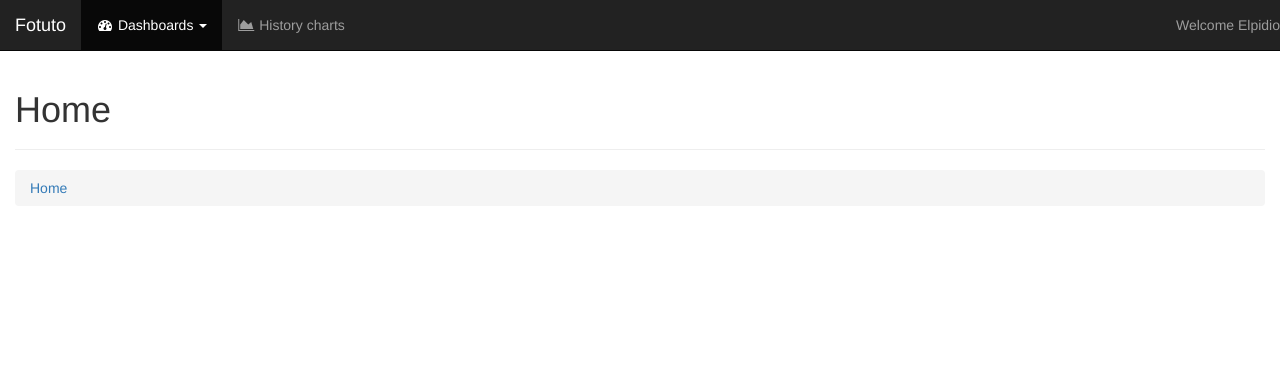
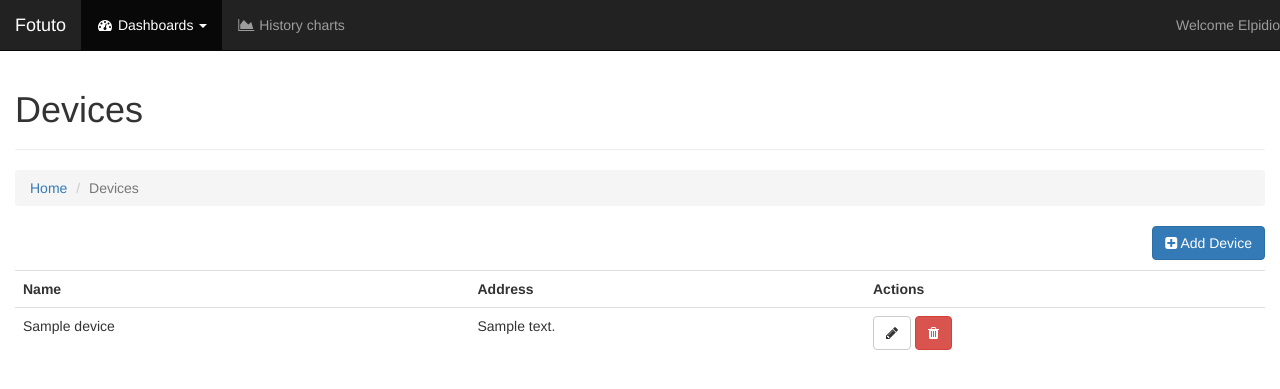
Before and after one commit to gitter-badger/fotuto, a Django app: page /devices/ in a window 1280 px wide. Shown: the top 389 px of the page. Run offline with Django 3.2, Linux system fonts and the light colour scheme; tables that the repository leaves empty hold one stand-in row (values such as "Sample post"); some libraries are stand-ins or nearby versions.

Commit message:
Improved device list page.

```diff
--- a/functional_tests/test_user_operator.py
+++ b/functional_tests/test_user_operator.py
@@ -53,6 +53,10 @@ class OperatorTest(FunctionalTest):
         btn_submit = self.browser.find_element_by_css_selector('.btn-primary')
         btn_submit.click()
 
+        # He notes Device list page
+        self.check_page_title_and_header(title="Devices", header="Devices")
+        # He notice breadcrumbs (devices)
+        self.check_breadcrumbs((("Devices",),))
         # He notice the added device confirmation message
         self.check_notification_message("Device was added")
 
@@ -80,6 +84,7 @@ class OperatorTest(FunctionalTest):
         btn_submit.click()
 
         # It is redirected to var list
+        # TODO: Check for title, header and breadcrumbs
         # Confirmation message is shown
         self.check_notification_message("Variable was added")
 
--- a/vars/models.py
+++ b/vars/models.py
@@ -10,6 +10,9 @@ class Device(models.Model):
     model = models.CharField(max_length=10, blank=True)
     address = models.CharField(max_length=16, unique=True)
     description = models.CharField(max_length=255, blank=True)
+
+    class Meta:
+        ordering = ('pk',)
 
     def __unicode__(self):
         return self.name
--- a/vars/templates/vars/device_list.html
+++ b/vars/templates/vars/device_list.html
@@ -1 +1,37 @@
 {% extends 'base.html' %}
+
+{% block title %}Devices{% endblock %}
+
+{% block header_text %}Devices{% endblock %}
+
+{% block breadcrums %}
+	<li class="active">Devices</li>
+{% endblock %}
+
+{% block content %}
+	<!-- TODO: Crate block for toolbar (quick actions) in base template and move following button to it-->
+	<p class="pull-right">
+		<a href="{% url 'device_add' %}" class="btn btn-primary"><i class="fa fa-plus-square"></i> Add Device</a>
+	</p>
+	<table class="table">
+		<tr>
+			<th>Name</th>
+			<th>Address</th>
+			<th>Actions</th>
+		</tr>
+		{% for device in device_list %}
+			<tr>
+				<td>{{ device.name }}</td>
+				<td>{{ device.address }}</td>
+				<td>
+					<a href="#" class="btn btn-default" title="Edit"><i class="fa fa-pencil"></i></a>
+					<a href="#" class="btn btn-danger" title="Delete"><i class="fa fa-trash"></i></a>
+				</td>
+			</tr>
+		{% empty %}
+			<tr>
+				<td colspan="3" class="alert alert-warning">No device found.</td>
+			</tr>
+		{% endfor %}
+	</table>
+{% endblock %}
```
Also changed, not shown: vars/tests/test_models.py (+6 -0 lines), vars/tests/test_views.py (+19 -1 lines).
